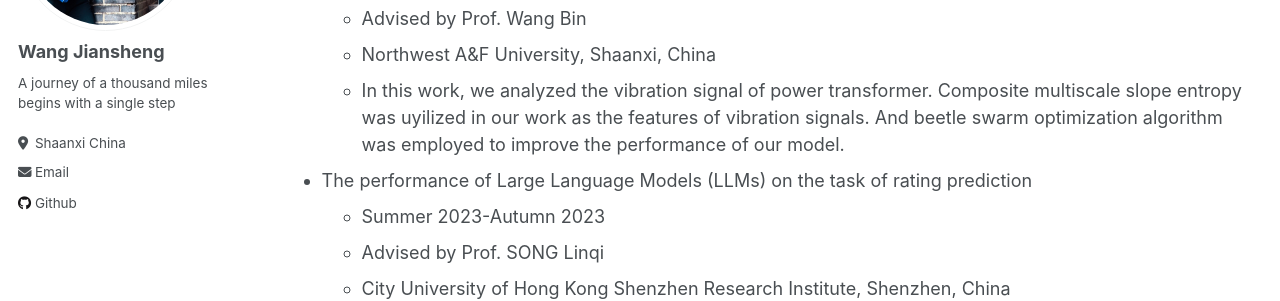
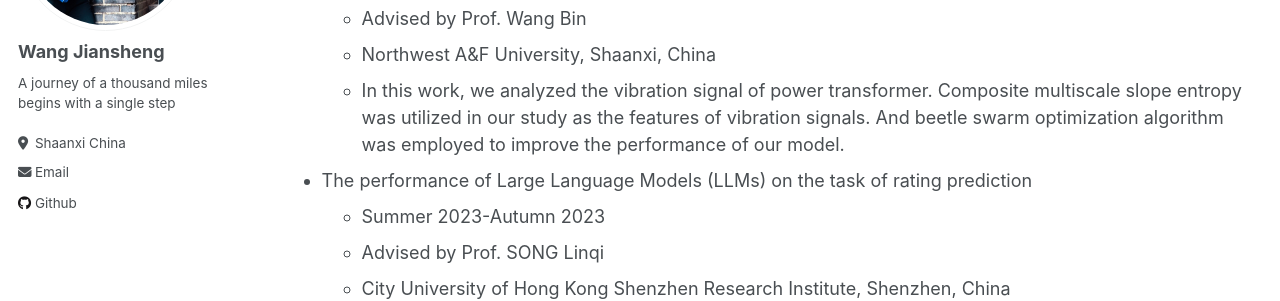
Before and after one commit to Servais-Ja/Jiansheng-Wang.github.io, a Jekyll site: the page built from _pages/cv.md, in a window 1280 px wide and 900 px high, scrolled down 682 px. Shown: the part 180-481 px from the top of the window. Built offline with Jekyll 4.4.1, drawn with Linux system fonts in a browser that asks for light colours.

Commit message:
Update cv.md

```diff
--- a/_pages/cv.md
+++ b/_pages/cv.md
@@ -32,7 +32,7 @@ Academic & research experiences
   * Fall 2023-Present
   * Advised by Prof. Wang Bin
   * Northwest A&F University, Shaanxi, China
-  * In this work, we analyzed the vibration signal of power transformer. Composite multiscale slope entropy was uyilized in our work as the features of vibration signals. And beetle swarm optimization algorithm was employed to improve the performance of our model.
+  * In this work, we analyzed the vibration signal of power transformer. Composite multiscale slope entropy was utilized in our study as the features of vibration signals. And beetle swarm optimization algorithm was employed to improve the performance of our model.
 
 * The performance of Large Language Models (LLMs) on the task of rating prediction
   * Summer 2023-Autumn 2023
```
